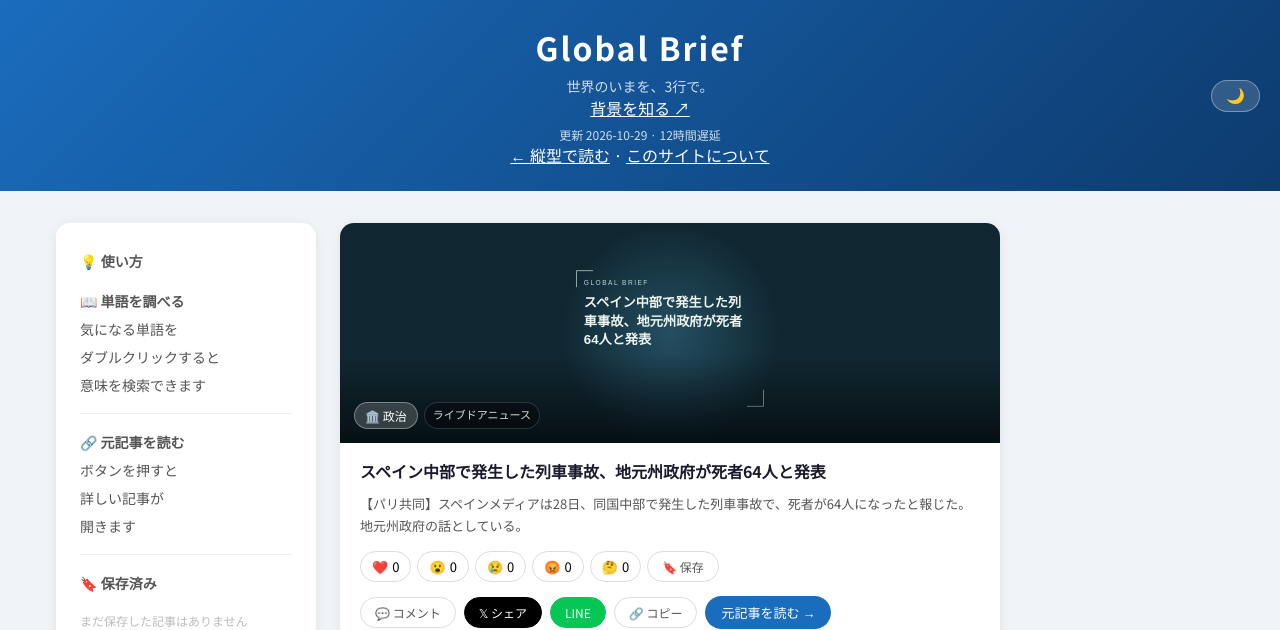
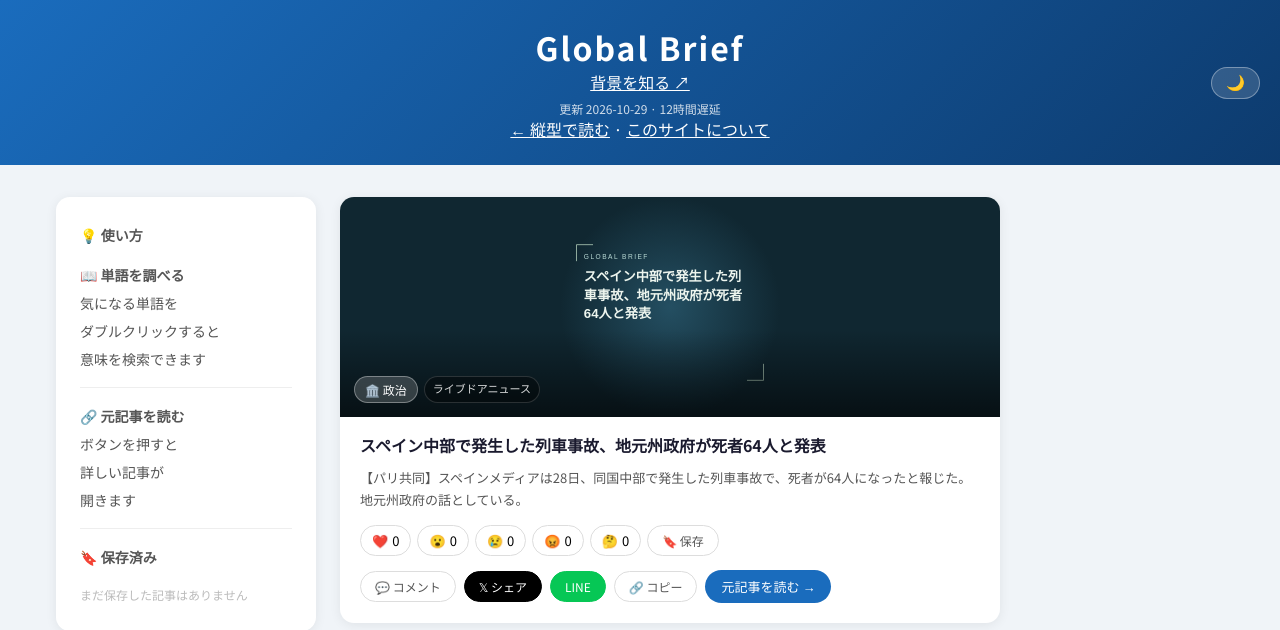
Before and after one commit to pyth0n-study/global-brief, a Flask app: page /articles in a window 1280 px wide. Shown: the top 630 px of the page. Run offline with Flask 3, Linux system fonts and the light colour scheme; data comes from the database, SQL or seed files in the repository; data that the repository does not hold is empty; some libraries are stand-ins or nearby versions.

Commit message:
Remove the three-line tagline from the article list

```diff
--- a/templates/index.html
+++ b/templates/index.html
@@ -17,7 +17,6 @@
 
   <header>
     <h1>Global Brief</h1>
-    <p>世界のいまを、3行で。</p>
     {% if submission_mode %}<a href="/background" style="color:inherit">背景を知る ↗</a>{% endif %}
     {% if submission_mode %}<p style="font-size:12px">更新 {{ captured_at }} · 12時間遅延</p><a href="/" style="color:inherit">← 縦型で読む</a> · <a href="/about?from=list" style="color:inherit">このサイトについて</a>{% endif %}
     <button id="dark-toggle" onclick="toggleDark()" aria-label="ダークモード切替">🌙</button>
```
